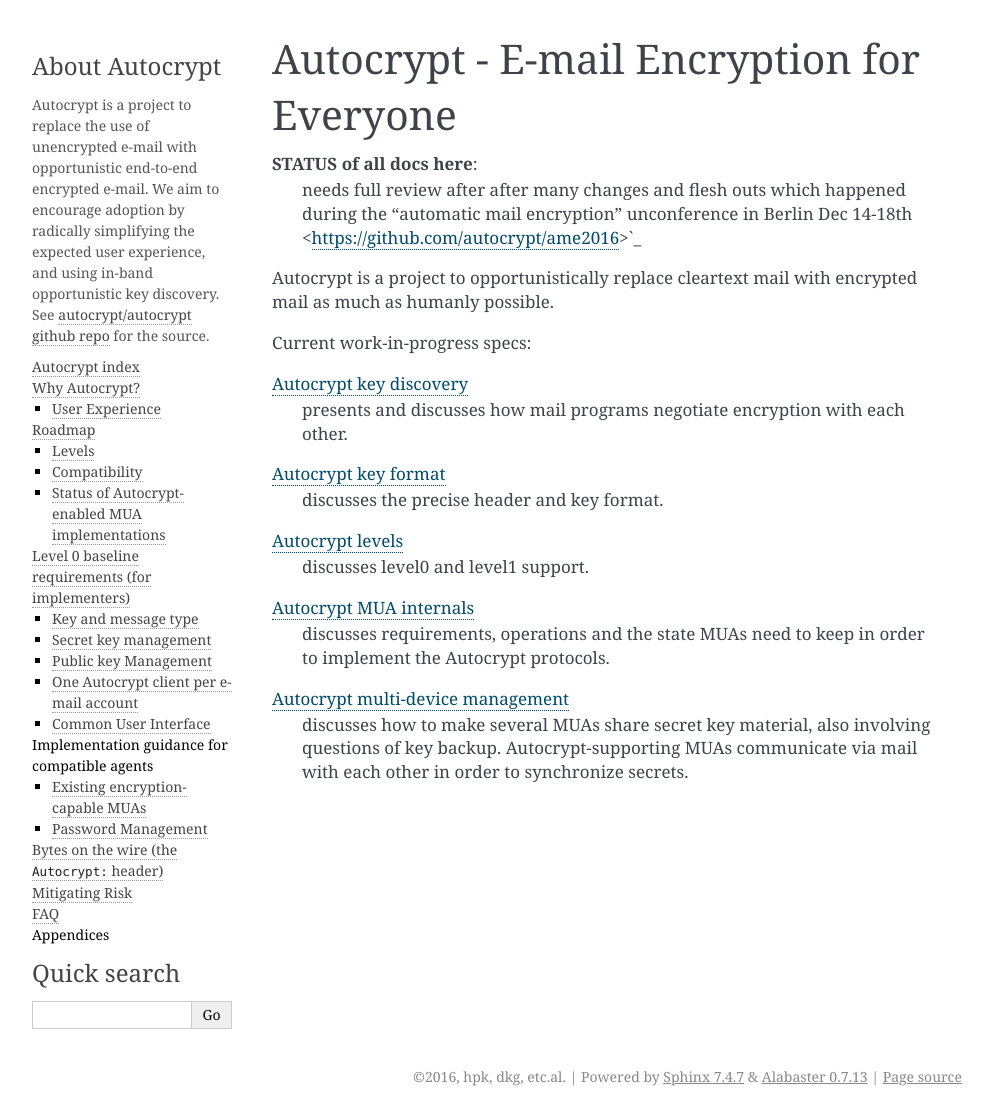
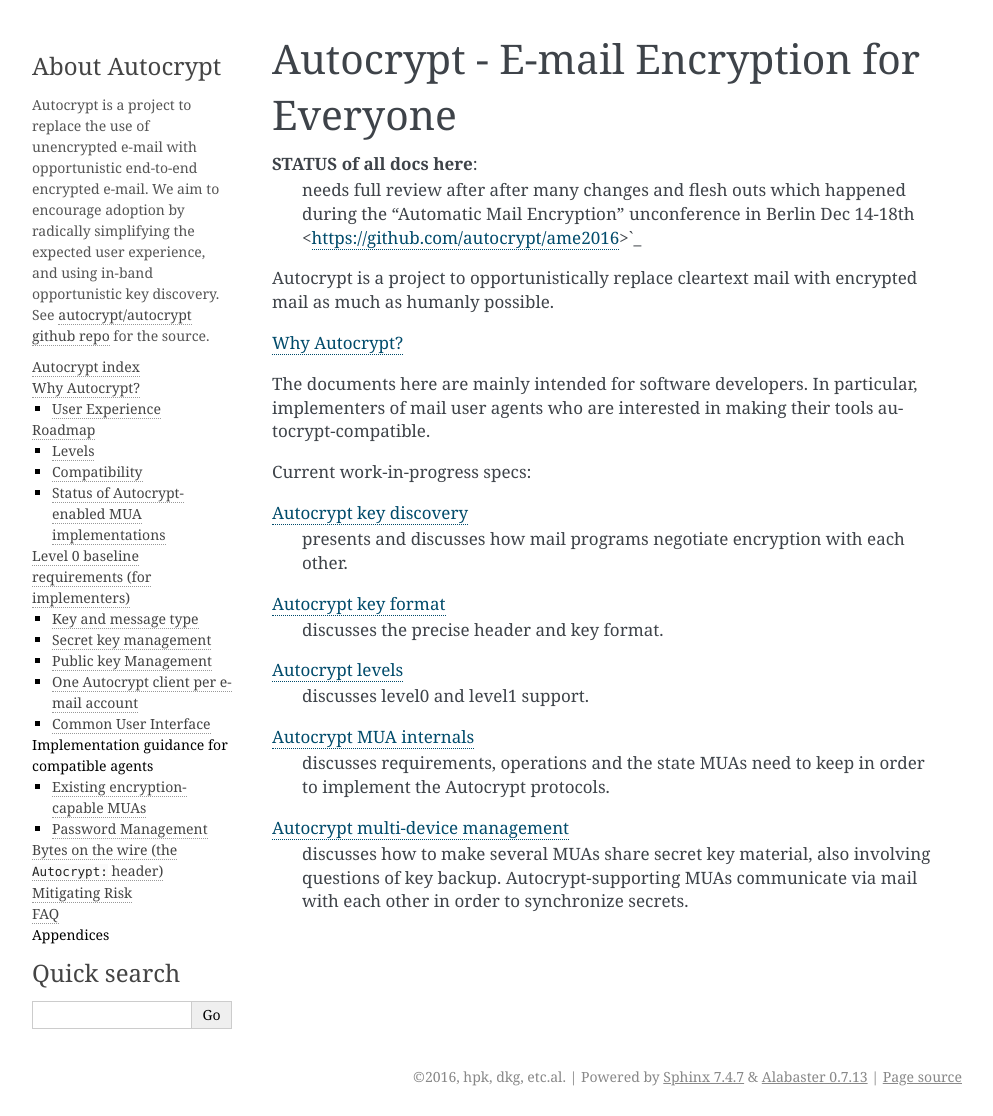
Before and after one commit to autocrypt/autocrypt, a Sphinx documentation site: the page built from doc/index.rst, in a window 1280 px wide. Shown: the whole page, without its empty margins (148-1141 px from the left). Built offline with Sphinx 7.4.7, drawn with Linux system fonts in a browser that asks for light colours.

Commit message:
state intended audience of docs

```diff
--- a/doc/index.rst
+++ b/doc/index.rst
@@ -3,11 +3,17 @@
 
 **STATUS of all docs here**:
  needs full review after after many changes and flesh outs
- which happened during the "automatic mail
- encryption" unconference in Berlin Dec 14-18th <https://github.com/autocrypt/ame2016>`_
+ which happened during the "Automatic Mail
+ Encryption" unconference in Berlin Dec 14-18th <https://github.com/autocrypt/ame2016>`_
 
 Autocrypt is a project to opportunistically replace cleartext mail
 with encrypted mail as much as humanly possible.
+
+:doc:`Why Autocrypt? <rationale>`
+
+The documents here are mainly intended for software developers.  In
+particular, implementers of mail user agents who are interested in
+making their tools autocrypt-compatible.
 
 
 Current work-in-progress specs:
```
